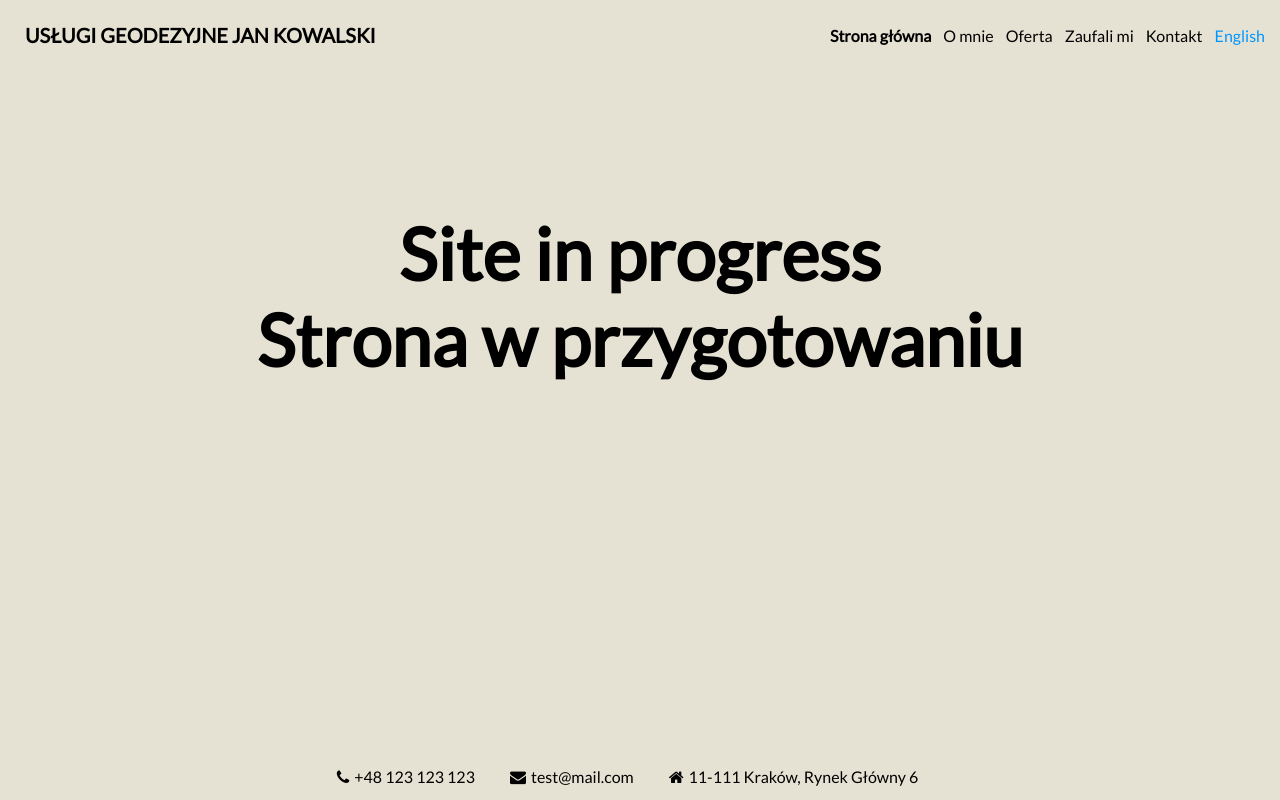
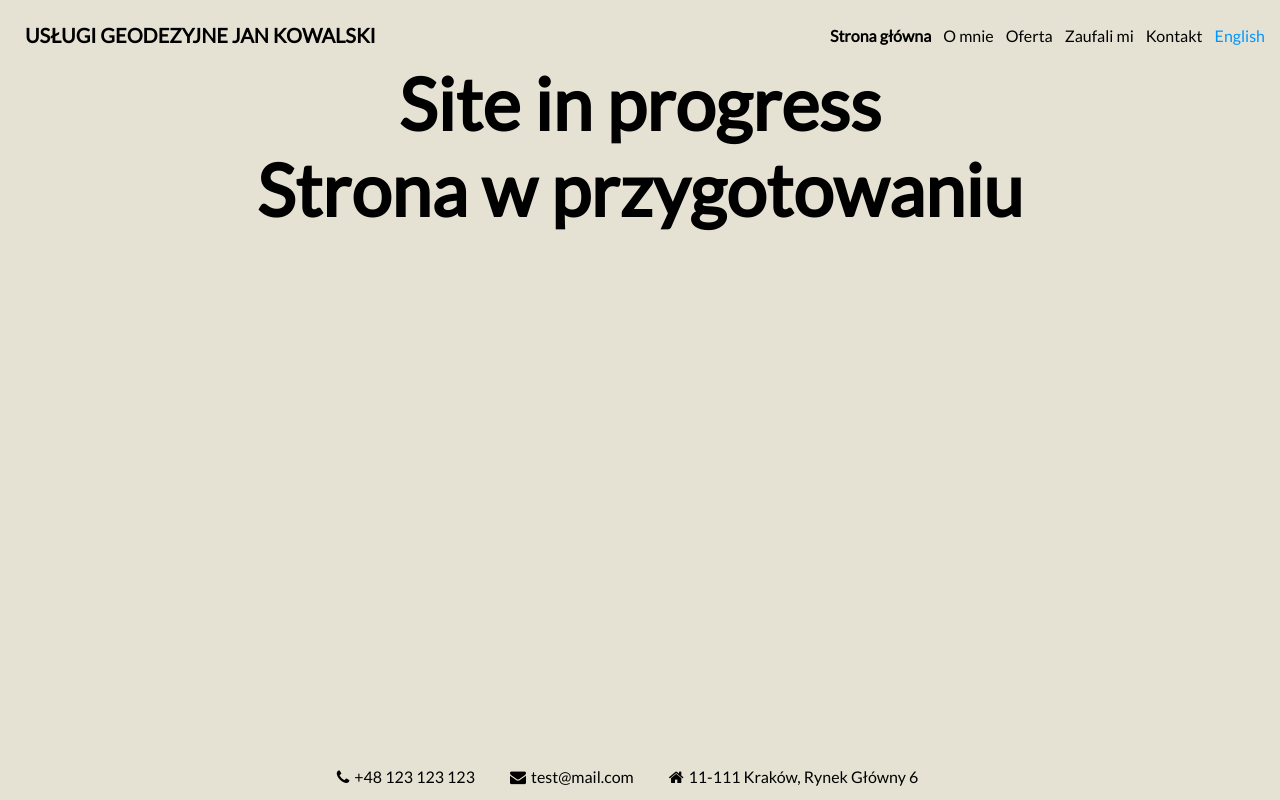
Before and after one commit to jawnior/reactLandingPage, a React (Create React App) app: page / in a window 1280 px wide. Built offline with nearby package versions, Linux system fonts and the light colour scheme.

Commit message:
Centered text

```diff
--- a/src/components/Home/Home.css
+++ b/src/components/Home/Home.css
@@ -1,20 +1,27 @@
+#home {
+    display: flex;
+    max-width: 100%;
+    justify-content: center;
+    align-items: center;
+    position: relative;
+    height: calc(100vh - 70px);
+}
+
 .text {
     font-size: 72px;
     position: relative;
-    top: 400px;
     text-align: center;
-    max-width: 100%;
 }
 
-@media screen and (min-width: 1024px) and (max-width: 1440px){
-    .text {
-        top: 150px;
+@media screen and (min-width: 1024px) and (max-width: 1440px) {
+    #home {
+        display: flex;
+        justify-content: center;
+        align-items: center;
+        height: 100vh;
     }
 }
 
 @media screen and (max-width: 768px) {
-    .text {
-        top: 300px;
-        font-size: 32px;
-    }
+
 }
```
